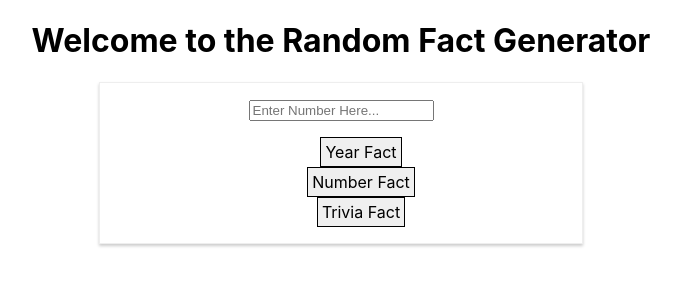
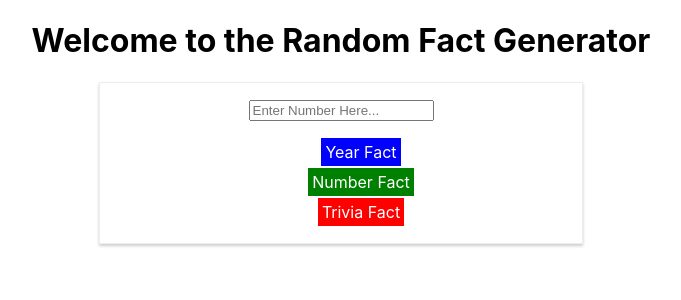
Before and after one commit to Mathew29/numbers-api, a React (Create React App) app: page / in a window 1280 px wide. Shown: the top 300 px of the page, without its empty margins (299-980 px from the left). Built offline with nearby package versions, Linux system fonts and the light colour scheme.

Commit message:
add color to buttons

```diff
--- a/src/components/RandomMathFact/RandomMathFact.css
+++ b/src/components/RandomMathFact/RandomMathFact.css
@@ -2,9 +2,16 @@
     margin-left: 5vh;
 }
 
-.btn {
+.btn-math {
     font: inherit;
     border: 1px solid;
     padding: 4px;
     cursor: pointer;
+    background-color: green;
+    color: white;
 }
+
+.btn-math:hover {
+    background-color: lightgreen;
+    color: black;
+}
--- a/src/components/RandomMathFact/index.js
+++ b/src/components/RandomMathFact/index.js
@@ -31,7 +31,7 @@ export default function RandomMathFact(props) {
   }
   return (
     <div className="btn-container">
-      <button className='btn' onClick={() => fetchFacts()}>Number Fact</button>
+      <button className='btn-math' onClick={() => fetchFacts()}>Number Fact</button>
     </div>
   );
 }
--- a/src/components/RandomTriviaFact/RandomTiviaFact.css
+++ b/src/components/RandomTriviaFact/RandomTiviaFact.css
@@ -2,9 +2,16 @@
     margin-left: 5vh;
 }
 
-.btn {
+.btn-trivia {
     font: inherit;
     border: 1px solid;
     padding: 4px;
     cursor: pointer;
+    background-color: red;
+    color: white;
 }
+
+.btn-trivia:hover {
+    background-color: pink;
+    color: black;
+}
--- a/src/components/RandomTriviaFact/index.js
+++ b/src/components/RandomTriviaFact/index.js
@@ -31,7 +31,7 @@ export default function RandomTriviaFact(props) {
   }
   return (
     <div className="btn-container">
-      <button className='btn' onClick={() => fetchFacts()}>Trivia Fact</button>
+      <button className='btn-trivia' onClick={() => fetchFacts()}>Trivia Fact</button>
     </div>
   );
 }
--- a/src/components/RandomYearFact/RandomYearFact.css
+++ b/src/components/RandomYearFact/RandomYearFact.css
@@ -2,9 +2,16 @@
     margin-left: 5vh;
 }
 
-.btn {
+.btn-year {
     font: inherit;
     border: 1px solid;
     padding: 4px;
     cursor: pointer;
+    background-color: blue;
+    color: white;
 }
+
+.btn-year:hover{
+    background-color: lightblue;
+    color: black;
+}
--- a/src/components/RandomYearFact/index.js
+++ b/src/components/RandomYearFact/index.js
@@ -31,7 +31,7 @@ export default function RandomYearFact(props) {
   }
   return (
     <div className="btn-container">
-      <button className="btn" onClick={() => fetchFacts()}>
+      <button className="btn-year" onClick={() => fetchFacts()}>
         Year Fact
       </button>
     </div>
```
